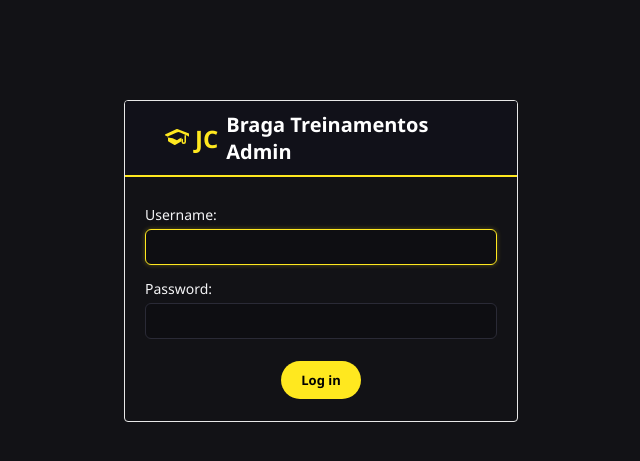
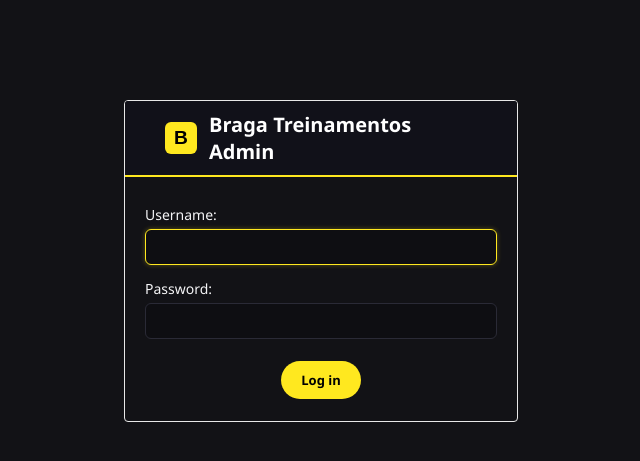
Before and after one commit to devjohnnydev/plataforma222, a Django app: page /admin/login/ in a window 1280 px wide. Shown: the top 461 px of the page, without its empty margins (319-959 px from the left). Run offline with Django 5.2, Linux system fonts and the light colour scheme.

Commit message:
feat: move default superuser and teacher credentials to environment variables inside .env file, update release.sh to read env variables dynamically, and replace JC logo with B branding badge inside Django Admin base_site template

```diff
--- a/templates/admin/base_site.html
+++ b/templates/admin/base_site.html
@@ -5,13 +5,8 @@
 {% block branding %}
 <h1 id="site-name">
     <a href="{% url 'admin:index' %}" style="display: flex; align-items: center; gap: 8px; text-decoration: none;">
-        <span style="color: #FFE81F; font-size: 1.5rem; font-weight: 800; display: inline-flex; align-items: center;">
-            <svg xmlns="http://www.w3.org/2000/svg" width="24" height="24" fill="currentColor" class="bi bi-mortarboard-fill" viewBox="0 0 16 16" style="margin-right: 6px;">
-                <path d="M8.211 2.047a.5.5 0 0 0-.422 0l-7.5 3.5a.5.5 0 0 0 .025.862l1.694.79c.143-.19.324-.349.529-.467l5.257-2.45a2.5 2.5 0 0 1 2.262 0l5.257 2.45c.205.118.386.277.53.467l1.693-.79a.5.5 0 0 0 .025-.862z"/>
-                <path d="M1.385 7.678 2 7.965v1.7a1 1 0 0 0 .528.874l3.5 2a1 1 0 0 0 .944 0l3.5-2a1 1 0 0 0 .528-.874v-1.7l.615-.287A11 11 0 0 0 8 9.5a11 11 0 0 0-6.615-1.822z"/>
-                <path d="M13.5 6a.5.5 0 0 1 .5.5v4a1.5 1.5 0 0 1-3 0V9a.5.5 0 0 1 1 0v1.5a.5.5 0 0 0 1 0v-4a.5.5 0 0 1 .5-.5"/>
-            </svg>
-            JC
+        <span style="color: #FFE81F; font-size: 1.5rem; font-weight: 800; display: inline-flex; align-items: center; gap: 8px;">
+            <span style="background: #FFE81F; color: #000000; width: 32px; height: 32px; border-radius: 6px; display: inline-flex; align-items: center; justify-content: center; font-weight: 800; font-size: 1.2rem; font-family: sans-serif; margin-right: 4px;">B</span>
         </span>
         <span style="color: #FFFFFF; font-weight: 700; font-size: 1.25rem;">Braga Treinamentos Admin</span>
     </a>
```
Also changed, not shown: 1 other file.
